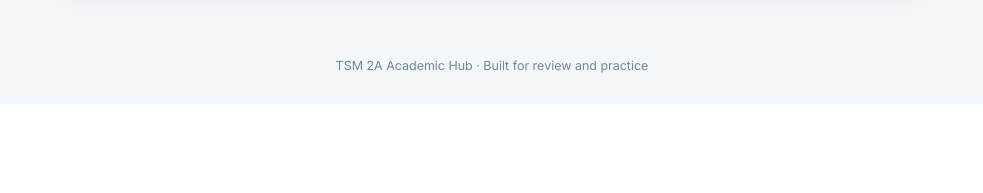
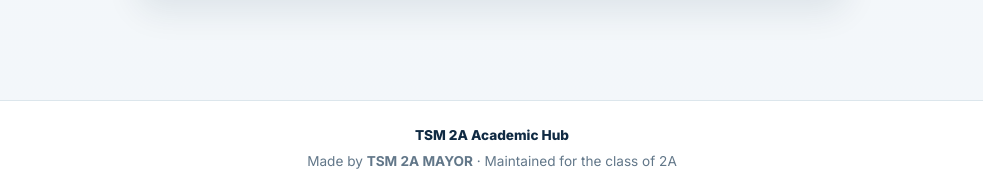
Before and after one commit to adiyel/tsm-2a-academic-hub, a Next.js app: page / in a window 1280 px wide. Shown: the part 930-1123 px from the top of the page, without its empty margins (148-1131 px from the left). Before the commit the page ends 1034 px from the top, so only its background shows below. Built offline with nearby package versions, Linux system fonts and the light colour scheme; no server answers; the database is empty.

Commit message:
Enhance RootLayout with footer and flex styles
Updated layout to include footer and main content area styles.

```diff
--- a/app/layout.js
+++ b/app/layout.js
@@ -12,10 +12,31 @@ export const metadata = {
 export default function RootLayout({ children }) {
   return (
     <html lang="en">
-      <body className={inter.className}>
+      <body className={inter.className} style={{ display: 'flex', flexDirection: 'column', minHeight: '100vh' }}>
         <Nav />
-        <main className="wrap">{children}</main>
-        <div className="footer">TSM 2A Academic Hub · Built for review and practice</div>
+
+        {/* Main content area */}
+        <main className="wrap" style={{ flex: 1 }}>
+          {children}
+        </main>
+
+        {/* GLOBAL WATERMARK / FOOTER */}
+        <footer style={{
+          textAlign: 'center',
+          padding: '24px 18px',
+          color: 'var(--muted)',
+          fontSize: '.85rem',
+          borderTop: '1px solid var(--line)',
+          marginTop: '40px',
+          background: 'white'
+        }}>
+          <div style={{ fontWeight: 800, color: 'var(--navy)', marginBottom: 4 }}>
+            TSM 2A Academic Hub
+          </div>
+          <div>
+            Made by <strong>TSM 2A MAYOR</strong> · Maintained for the class of 2A
+          </div>
+        </footer>
       </body>
     </html>
   );
```
